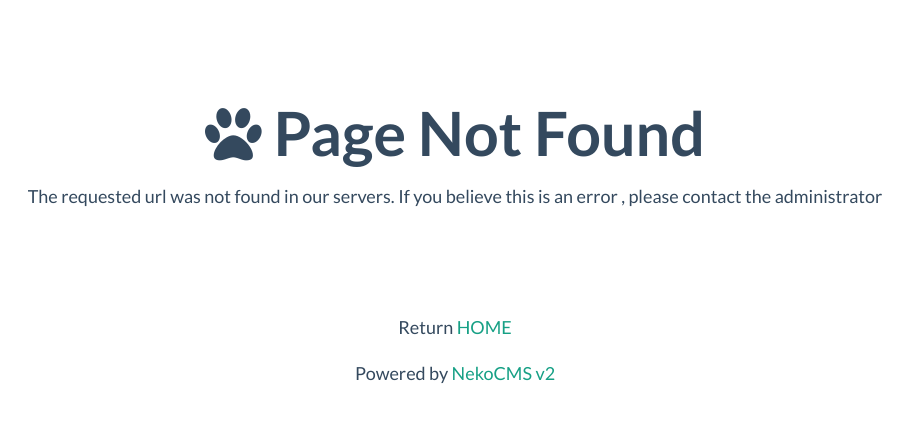
After one commit to alshami1/NekoCMS-v2, a CodeIgniter app: page /cihmvc/index.php/error404/page_not_found in a window 1280 px wide. The commit adds this page. Shown: the top 422 px of the page, without its empty margins (200-1113 px from the left). Run offline with CodeIgniter, Linux system fonts and the light colour scheme; some libraries are stand-ins or nearby versions.

Commit message:
New Updates

```diff
--- a/application/config/routes.php
+++ b/application/config/routes.php
@@ -53,5 +53,6 @@ $route['default_controller'] = 'home';
 $route['category/(:num)']='home/category/$1';
 $route['category/(:num)/(:any)']='home/category/$1/$2';
 $route['article/(:any)']='home/article/$1';
-$route['404_override'] = '';
+$route['404_override'] = 'home/error404/page_not_found';
+$route['page_not_found'] = 'home/error404/page_not_found';
 $route['translate_uri_dashes'] = TRUE;
--- a/application/modules/admin/views/tpl/navbar.php
+++ b/application/modules/admin/views/tpl/navbar.php
@@ -34,15 +34,15 @@ defined('BASEPATH') or exit('Error!');
 
 
                         <li class="dropdown profile">
-                            <a href="#" class="dropdown-toggle" data-toggle="dropdown" role="button" aria-expanded="false">Emily Hart <span class="caret"></span></a>
+                            <a href="#" class="dropdown-toggle" data-toggle="dropdown" role="button" aria-expanded="false"><?php echo $this->session->userdata('site_user');?><span class="caret"></span></a>
                             <ul class="dropdown-menu animated fadeInDown">
                                 <li class="profile-img">
                                     <img src="<?php echo base_url('flatv2/img/profile/picjumbo.com_HNCK4153_resize.jpg');?>" class="profile-img">
                                 </li>
                                 <li>
                                     <div class="profile-info">
-                                        <h4 class="username">Emily Hart</h4>
-                                        <p>emily_hart@email.com</p>
+                                        <h4 class="username"><?php echo $this->adminlib->getAuthorFullName($this->session->userdata('site_user_id')); ?></h4>
+                                        <p><?php echo $this->session->userdata('site_user_role');?></p>
                                         <div class="btn-group margin-bottom-2x" role="group">
                                             <button type="button" class="btn btn-default"><i class="fa fa-user"></i> Profile</button>
                                             <a href="<?php echo base_url('admin/logout');?>" class="btn btn-default"><i class="fa fa-sign-out"></i> Logout</a>
--- /dev/null
+++ b/application/modules/home/controllers/Error404.php
@@ -0,0 +1,19 @@
+<?php
+defined('BASEPATH') or exit('Error!');
+
+
+class Error404 extends CI_Controller{
+
+	public function __construct(){
+		parent::__construct();
+		$this->load->helper(array('url'));
+		$this->load->library(array('twitterbootstrap'));
+
+	}
+
+	public function page_not_found(){
+		$data['css_files']=$this->twitterbootstrap->load_css_files();
+        $data['js_files']=$this->twitterbootstrap->load_js_files();
+		$this->load->view('tpl/error404',$data);
+	}
+}
--- a/application/modules/home/views/category-post.php
+++ b/application/modules/home/views/category-post.php
@@ -15,7 +15,7 @@ defined('BASEPATH') OR exit('No direct script access allowed');
 	<h1 style="text-align: center; margin-top: 50px; font-size: 20px;" >CATEGORY POSTS </h1>
 	<hr>
 	<?php foreach($categ_posts as $index): ?>
-		<h2 style="text-align: left;"><?php echo $index['title']; ?></h2>
+		<h2 style="text-align: left;"><a href="<?php echo base_url('article').'/'.$index['slug']; ?>"><?php echo $index['title']; ?></a></h2>
 		<strong><?php echo "<i class='fa fa-user'></i>  Posted by: ".$this->pageslib->getAuthorFullName($index['posted_by']); ?></strong>
 		<br>
 		<strong><?php echo "<i class='fa fa-calendar'></i> Posted on: ".date('F j,  Y',strtotime($index['date_posted']));?></strong>
--- a/application/modules/home/views/home.php
+++ b/application/modules/home/views/home.php
@@ -17,7 +17,7 @@ defined('BASEPATH') or exit('Error!');
 		<div class="col-md-8">
 
             <?php foreach($latest_articles as $index): ?>
-        <h2 style="text-align: left;"><?php echo $index['title']; ?></h2>
+        <h2 style="text-align: left;"><a href="<?php echo base_url('article').'/'.$index['slug']; ?>"><?php echo $index['title']; ?></a></h2>
         <strong><?php echo "<i class='fa fa-user'></i>  Posted by: ".$this->pageslib->getAuthorFullName($index['posted_by']); ?></strong>
         <br>
         <strong><?php echo "<i class='fa fa-calendar'></i> Posted on: ".date('F j,  Y',strtotime($index['date_posted']));?></strong>
--- /dev/null
+++ b/application/modules/home/views/tpl/error404.php
@@ -0,0 +1,25 @@
+<!DOCTYPE html>
+<html>
+<head>
+<?php
+foreach($css_files as $files):
+?>
+<link rel="stylesheet" type="text/css" href="<?php echo $files; ?>">
+<?php endforeach; ?>
+<script type="text/javascript" src="<?php echo $js_files['jquery']; ?>"></script>
+<script type="text/javascript" src="<?php echo $js_files['twitter_bootstrap_js']; ?>"></script>
+	<title> Error 404 </title>
+</head>
+<body>
+	<div class="container" style="margin-top: 70px;">
+		<div class="container">
+				<h1 style="text-align: center;"><i class="fa fa-paw"></i> Page Not Found </h1>
+				<p style="text-align: center;"> The requested url was not found in our servers. If you believe this is an error , please contact the administrator  </p>
+
+				<p style="margin-top: 100px; text-align: center;"> Return <a href="<?php echo base_url();?>"> HOME </a></p>
+				<p style="text-align: center;"> Powered by  <a href="https://github.com/novhex/NekoCMS-v2"> NekoCMS v2 </a></p>
+		</div>
+	</div>
+
+	</body>
+</html>
```
